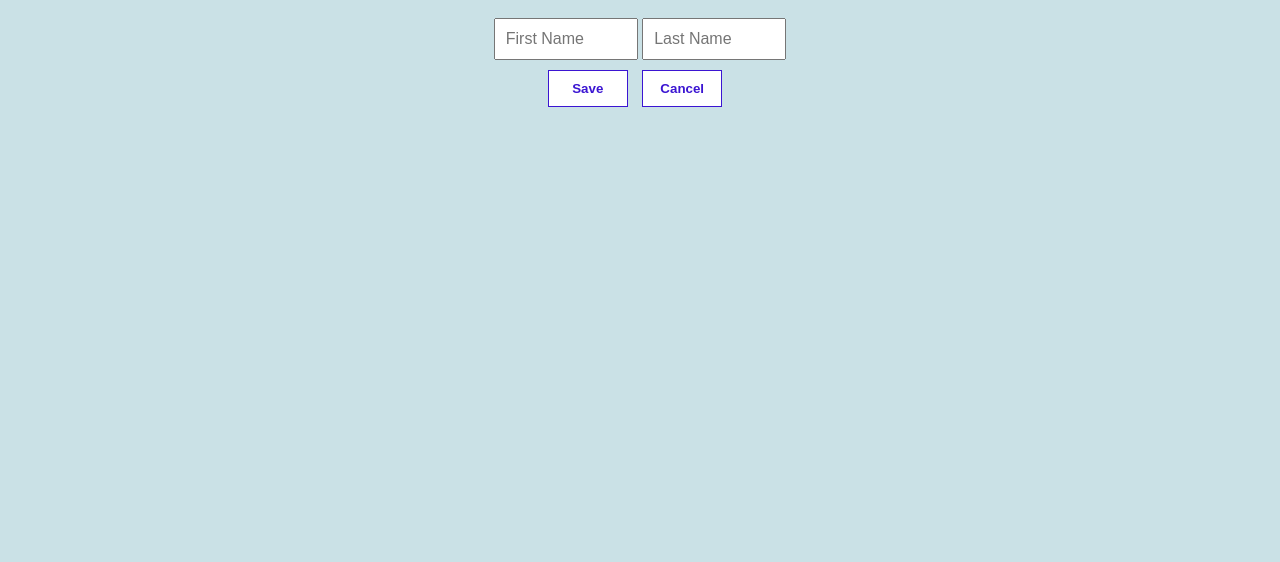
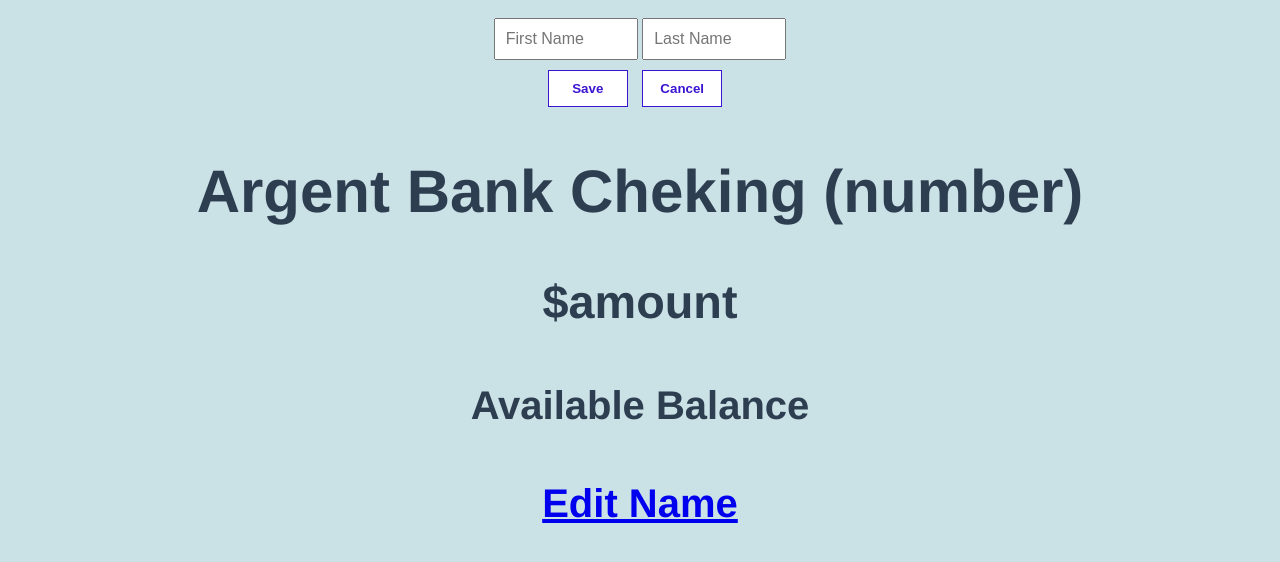
Before and after one commit to Das-F/Bank-API, a plain HTML site: page Front-Bank-API/edit-name.html in a window 1280 px wide. Shown: the part 116-678 px from the top of the page. Drawn offline with Linux system fonts and the light colour scheme.

Commit message:
transaction page created

```diff
--- a/Front-Bank-API/edit-name.html
+++ b/Front-Bank-API/edit-name.html
@@ -36,6 +36,18 @@
           <button class="change-button">Cancel</button>
         </div>
       </div>
+      <div class="accounts">
+        <div class="account-amount">
+          <div class="account-details">
+            <h2>Argent Bank Cheking (number)</h2>
+            <h3>$amount</h3>
+            <h4>Available Balance</h4>
+          </div>
+          <div class="view-transaction">
+            <a class="view-transaction-button" href="./transactions.html">Edit Name</a>
+          </div>
+        </div>
+      </div>
     </main>
   </body>
 </html>
```
Also changed, not shown: Front-Bank-API/transactions.html (added).
